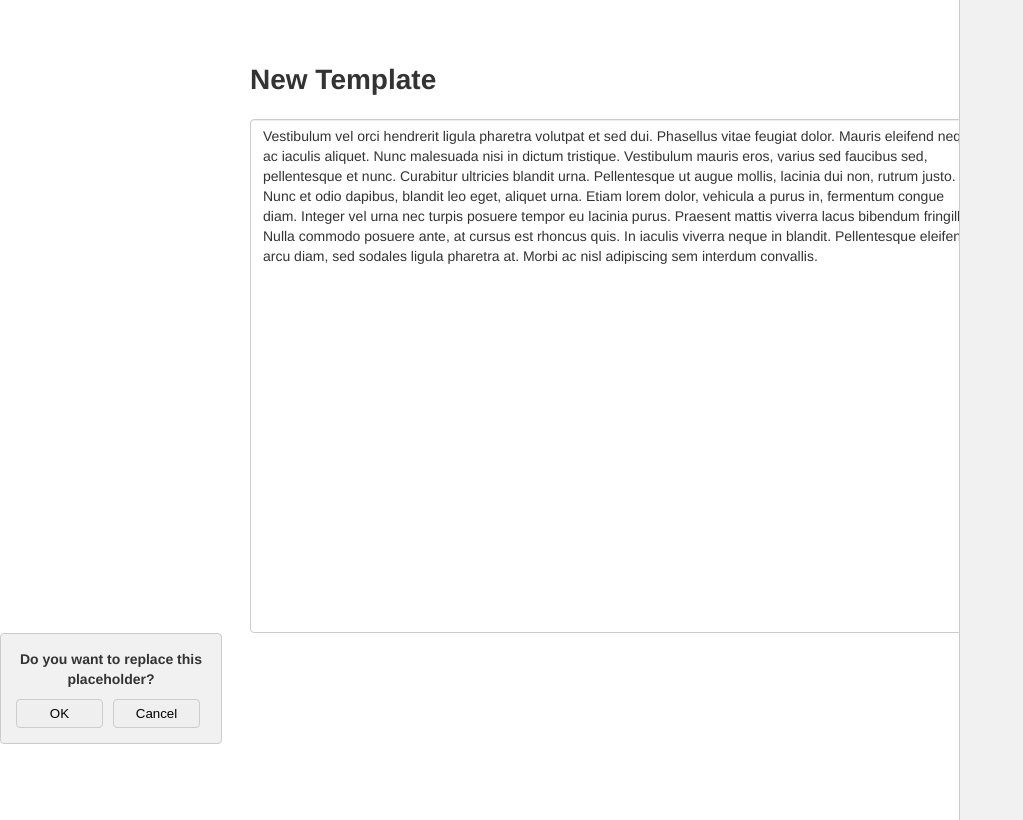
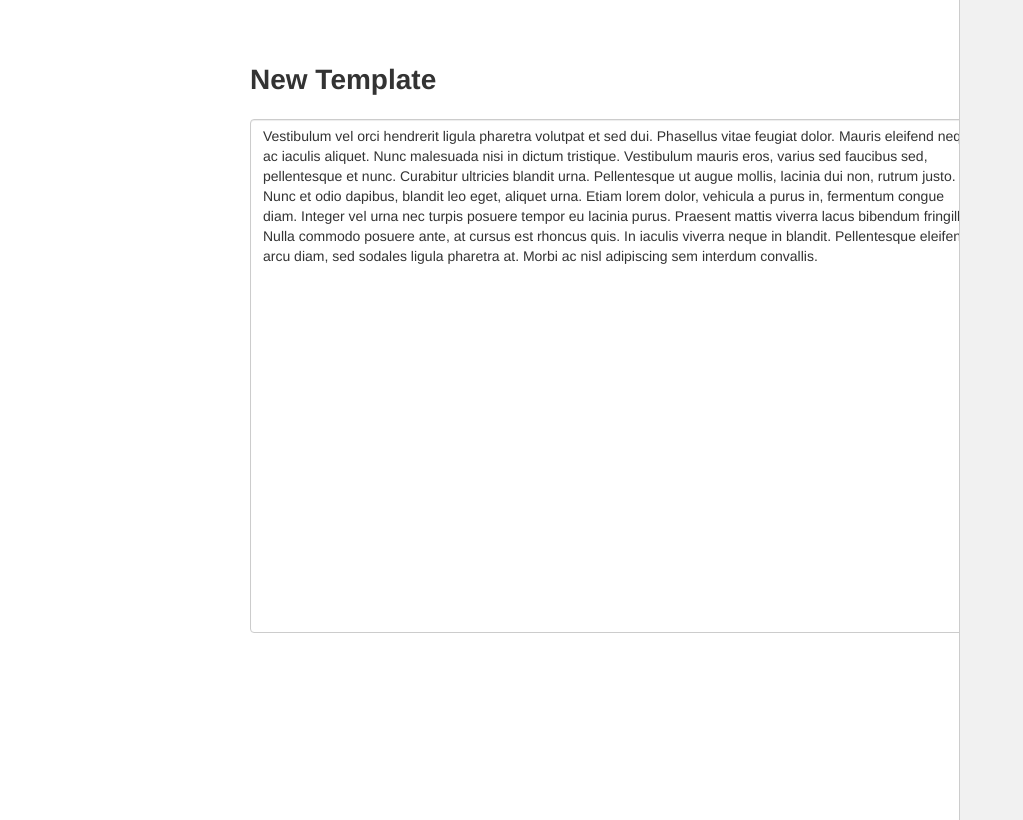
Before and after one commit to theterminalguy/writeonce, a React (Create React App) app: page / in a window 1280 px wide. Shown: the whole page, without its empty margins (0-1023 px from the left). Built offline with nearby package versions, Linux system fonts and the light colour scheme.

Commit message:
hide dev tools

```diff
--- a/src/App.tsx
+++ b/src/App.tsx
@@ -4,14 +4,14 @@ import { Storybook } from "./components/storybook";
 
 function App() {
   // check if env is dev
-  const isDev = process.env.NODE_ENV === "development";
+  const showStoryBook = false;
   return (
     <>
     <div className="wrapper">
       <VanillaEditor />
     </div>
     {/* todo; this should be  in a separate component and route */}
-      { isDev && <Storybook /> }
+      { showStoryBook && <Storybook /> }
     </>
   );
 }
--- a/src/components/editors/vanilla/plugins/FloatingToolBarPlugin/index.tsx
+++ b/src/components/editors/vanilla/plugins/FloatingToolBarPlugin/index.tsx
@@ -176,7 +176,6 @@ export default function FloatingToolBarPlugin() {
       <Modal
         id={uniqueId}
         title="Enter a name"
-        hasInput={true}
         handleOk={handleModalOk}
         handleCancel={handleModalCancel}
       />
```
